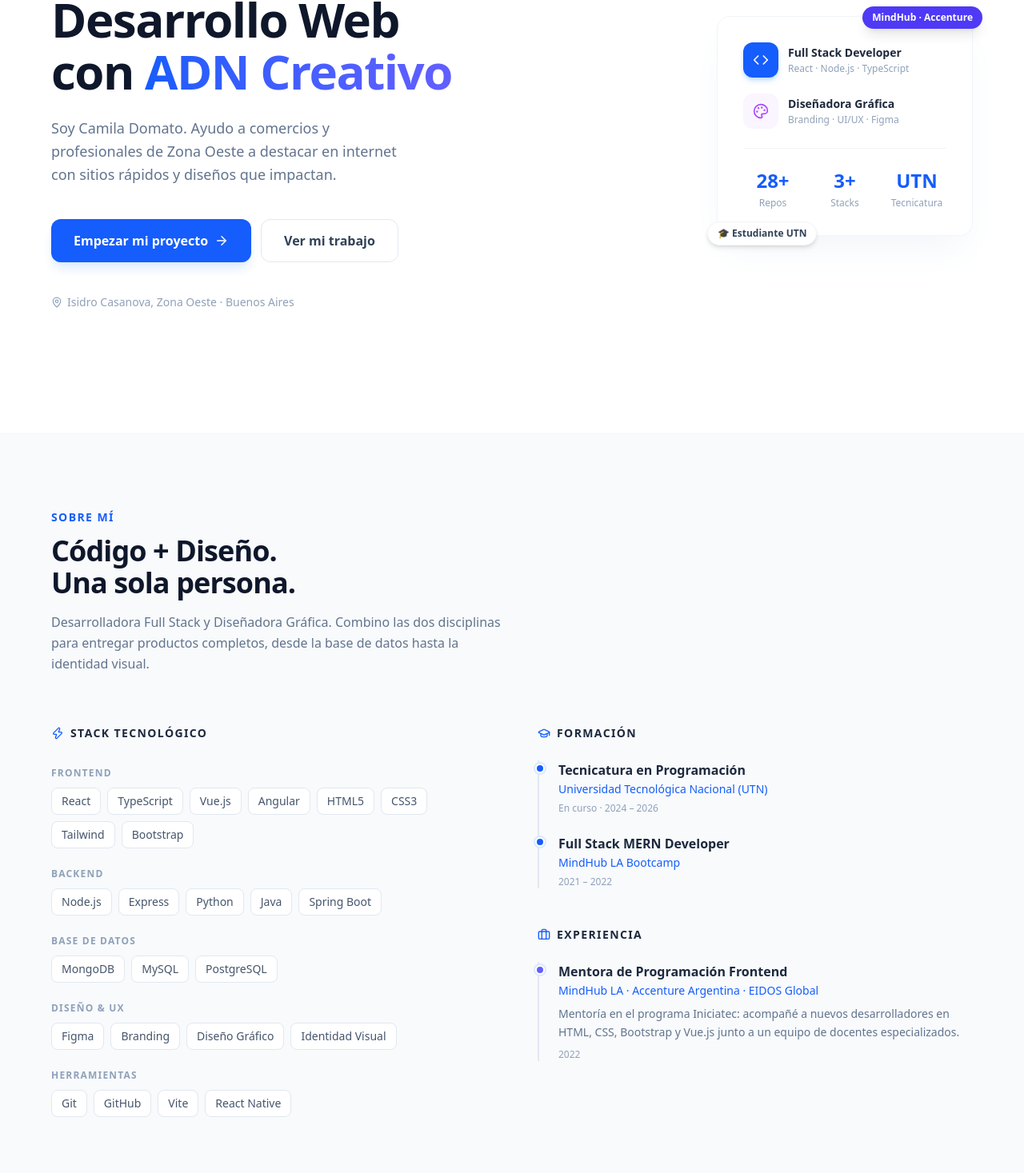
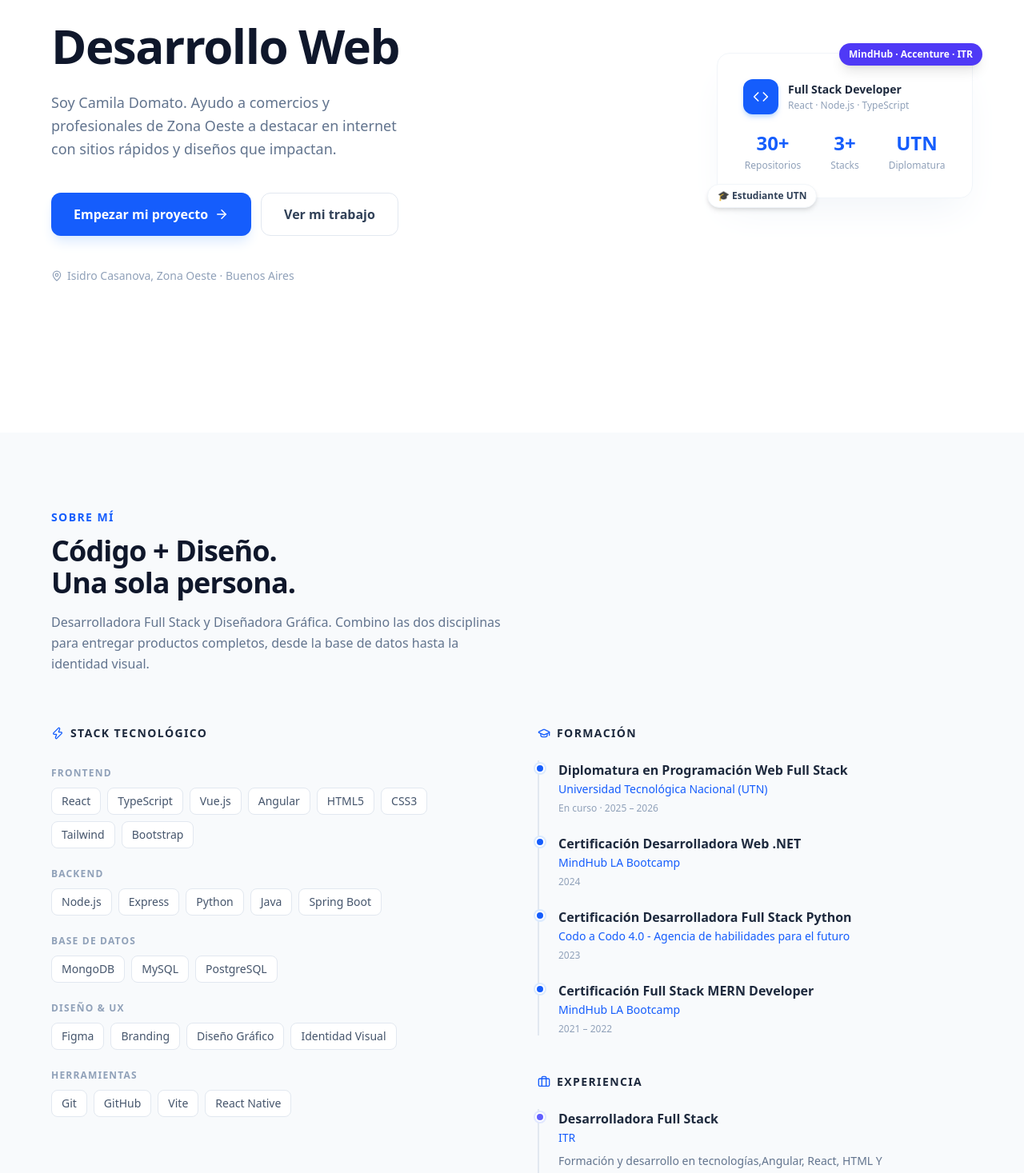
Before and after one commit to camiladomato/portfolio-camila, a React (Vite) app: page / in a window 1280 px wide. Shown: the part 259-1726 px from the top of the page at 80% size. Built offline with nearby package versions, Linux system fonts and the light colour scheme.

Commit message:
modificando mi experencia profesional

```diff
--- a/src/sections/About.tsx
+++ b/src/sections/About.tsx
@@ -11,23 +11,45 @@ const skills = [
 
 const education = [
   {
-    title: "Tecnicatura en Programación",
+    title: "Diplomatura en Programación Web Full Stack",
     place: "Universidad Tecnológica Nacional (UTN)",
-    year: "En curso · 2024 – 2026",
+    year: "En curso · 2025 – 2026",
+  },
+   {
+    title: " Certificación Desarrolladora Web .NET",
+    place: "MindHub LA Bootcamp",
+    year: "2024",
+  },
+   {
+    title: " Certificación Desarrolladora Full Stack Python",
+    place: "Codo a Codo 4.0 - Agencia de habilidades para el futuro",
+    year: "2023",
   },
   {
-    title: "Full Stack MERN Developer",
+    title: " Certificación Full Stack MERN Developer",
     place: "MindHub LA Bootcamp",
     year: "2021 – 2022",
   },
 ];
 
 const experience = [
+     {
+    title: "Desarrolladora Full Stack",
+    place: "ITR ",
+    desc: "Formación y desarrollo en tecnologías,Angular, React, HTML Y CSS.Participación en proyectos colaborativos bajo metodologías ágiles.Aplicación de buenas prácticas en desarrollo Full Stack",
+    year: "2022 - ACTUALMENTE",
+  },
+   {
+    title: "Desarrolladora Full Stack",
+    place: "ITR ",
+    desc: "Desarrollo de aplicación como herramienta empresarial para RRHH utilizando Angular y JAVA. Manejo avanzado del sistema de seguimiento laboral JIRA . Análisis de datos para la mejora continua y elaboración de procedimientos. Liderazgo y gestión de recursos humanos en proyectos específicos.",
+    year: "2023 - 2025",
+  },
   {
     title: "Mentora de Programación Frontend",
-    place: "MindHub LA · Accenture Argentina · EIDOS Global",
+    place: "MindHub LA · Accenture Argentina ",
     desc: "Mentoría en el programa Iniciatec: acompañé a nuevos desarrolladores en HTML, CSS, Bootstrap y Vue.js junto a un equipo de docentes especializados.",
-    year: "2022",
+    year: "2021 - 2023",
   },
 ];
 
--- a/src/sections/Hero.tsx
+++ b/src/sections/Hero.tsx
@@ -29,10 +29,6 @@ export const Hero = () => {
 
           <h1 className="text-5xl md:text-6xl font-extrabold text-slate-900 leading-[1.08] tracking-tight mb-6">
             Desarrollo Web<br />
-            con{" "}
-            <span className="text-transparent bg-clip-text bg-gradient-to-r from-blue-600 to-indigo-500">
-              ADN Creativo
-            </span>
           </h1>
 
           <p className="text-lg text-slate-500 leading-relaxed mb-10 max-w-md">
@@ -75,20 +71,12 @@ export const Hero = () => {
                 </div>
               </div>
 
-              <div className="flex items-center gap-3 pb-6 mb-6 border-b border-slate-100">
-                <div className="w-11 h-11 bg-purple-50 rounded-xl flex items-center justify-center">
-                  <Palette size={20} className="text-purple-500" />
-                </div>
-                <div>
-                  <p className="font-bold text-slate-800 text-sm">Diseñadora Gráfica</p>
-                  <p className="text-xs text-slate-400 mt-0.5">Branding · UI/UX · Figma</p>
-                </div>
-              </div>
+
 
               <div className="grid grid-cols-3 gap-4 text-center">
                 <div>
-                  <p className="text-2xl font-extrabold text-blue-600">28+</p>
-                  <p className="text-xs text-slate-400 mt-1">Repos</p>
+                  <p className="text-2xl font-extrabold text-blue-600">30+</p>
+                  <p className="text-xs text-slate-400 mt-1">Repositorios</p>
                 </div>
                 <div>
                   <p className="text-2xl font-extrabold text-blue-600">3+</p>
@@ -96,14 +84,15 @@ export const Hero = () => {
                 </div>
                 <div>
                   <p className="text-2xl font-extrabold text-blue-600">UTN</p>
-                  <p className="text-xs text-slate-400 mt-1">Tecnicatura</p>
+                  <p className="text-xs text-slate-400 mt-1">Diplomatura</p>
                 </div>
+
               </div>
             </div>
 
             {/* Badge flotante arriba */}
             <div className="absolute -top-3 -right-3 bg-indigo-600 text-white text-xs font-bold px-3 py-1.5 rounded-full shadow-lg">
-              MindHub · Accenture
+              MindHub · Accenture · ITR
             </div>
 
             {/* Badge flotante abajo */}
```
Also changed, not shown: .claude/settings.local.json.
